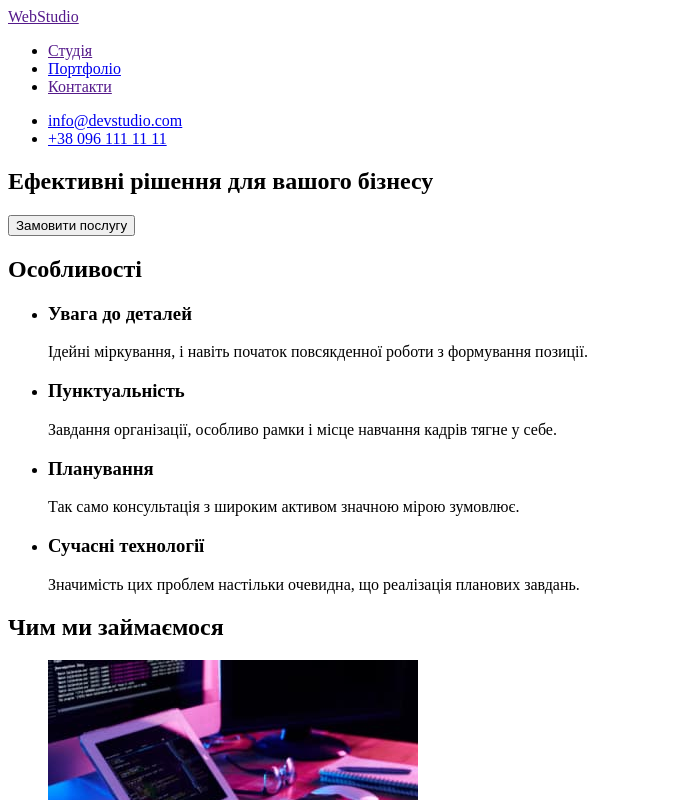
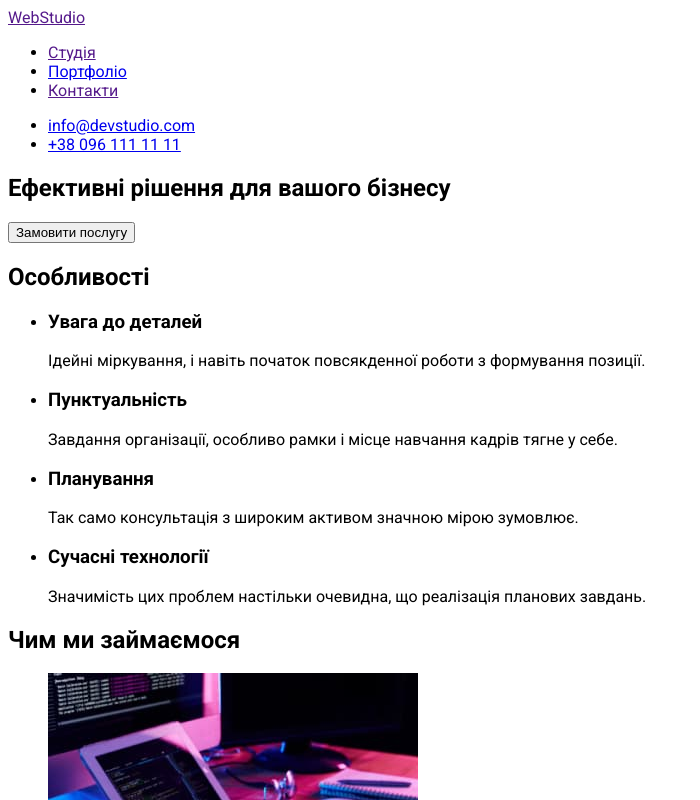
Before and after one commit to AntonAnatoliyovich/goit-markup-hw-02, a plain HTML site: page index.html in a window 1280 px wide. Shown: the top 800 px of the page, without its empty margins (0-700 px from the left). Drawn offline with Linux system fonts and the light colour scheme.

Commit message:
portfolio.html

```diff
--- a/css/styles.css
+++ b/css/styles.css
@@ -3,3 +3,7 @@
 /* колір тексту #757575 */
 /* колір #FFFFFF */
 /* акцент #2196F3 */
+
+body {
+    font-family: "roboto";
+}
```
